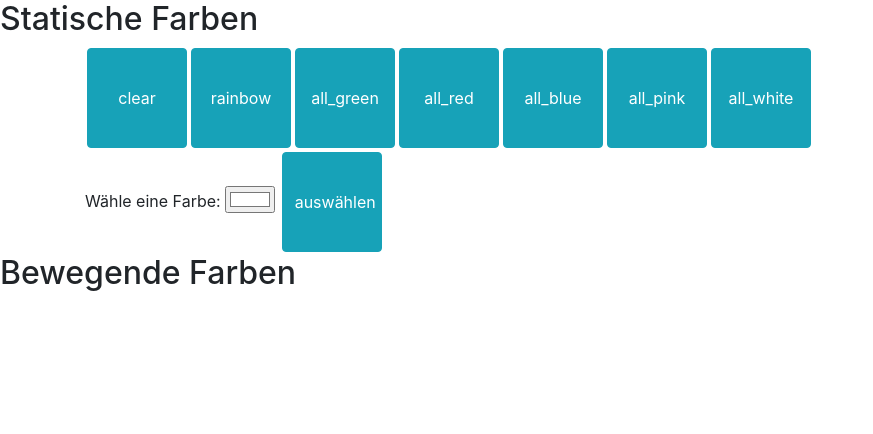
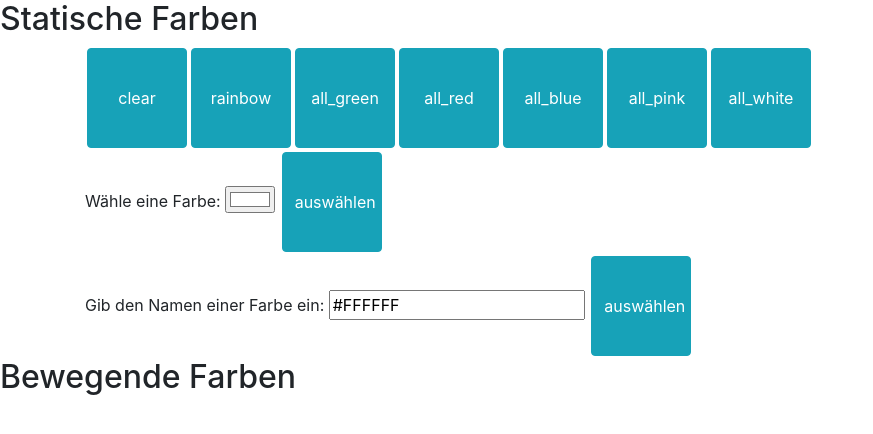
Before and after one commit to winnerbyhabit/rpi_flask_led_server, a Flask app: page / in a window 1280 px wide. Shown: the top 434 px of the page, without its empty margins (0-873 px from the left). Run offline with Flask 2, Linux system fonts and the light colour scheme; some libraries are stand-ins or nearby versions.

Commit message:
color names

```diff
--- a/start_server.py
+++ b/start_server.py
@@ -43,6 +43,11 @@ def parse_request():
         red, green, blue = hex_to_rgb(color)
         write_tempfile('colorpick:{}:{}:{}'.format(red,green,blue))
         return index(color)
+    if function == 'colorname':
+        color = data.get('color')
+        red, green, blue = name_to_rgb(color)
+        write_tempfile('colorpick:{}:{}:{}'.format(red,green,blue))
+        return index(color)
     return index()
 
 if __name__ == '__main__':
--- a/templates/buttonpage.html
+++ b/templates/buttonpage.html
@@ -21,7 +21,15 @@
             <form>
                 <input type="text" name="function" style="display:none" value="colorpick">
                 <label for="color">Wähle eine Farbe:</label>
-                <input type="color" id="favcolor" name="color" value="{{ last_color }}">
+                <input type="color" id="colorpick" name="color" value="{{ last_color }}">
+                <input type="submit" formmethod="post" class="btn btn-info btn-sq" value="auswählen">
+            </form>
+	</div><br>
+	<div class="btn-group">
+            <form>
+                <input type="text" name="function" style="display:none" value="colorname">
+                <label for="color">Gib den Namen einer Farbe ein:</label>
+                <input type="text" id="colorname" name="color" value="{{ last_color }}">
                 <input type="submit" formmethod="post" class="btn btn-info btn-sq" value="auswählen">
             </form>
 	</div>
```
